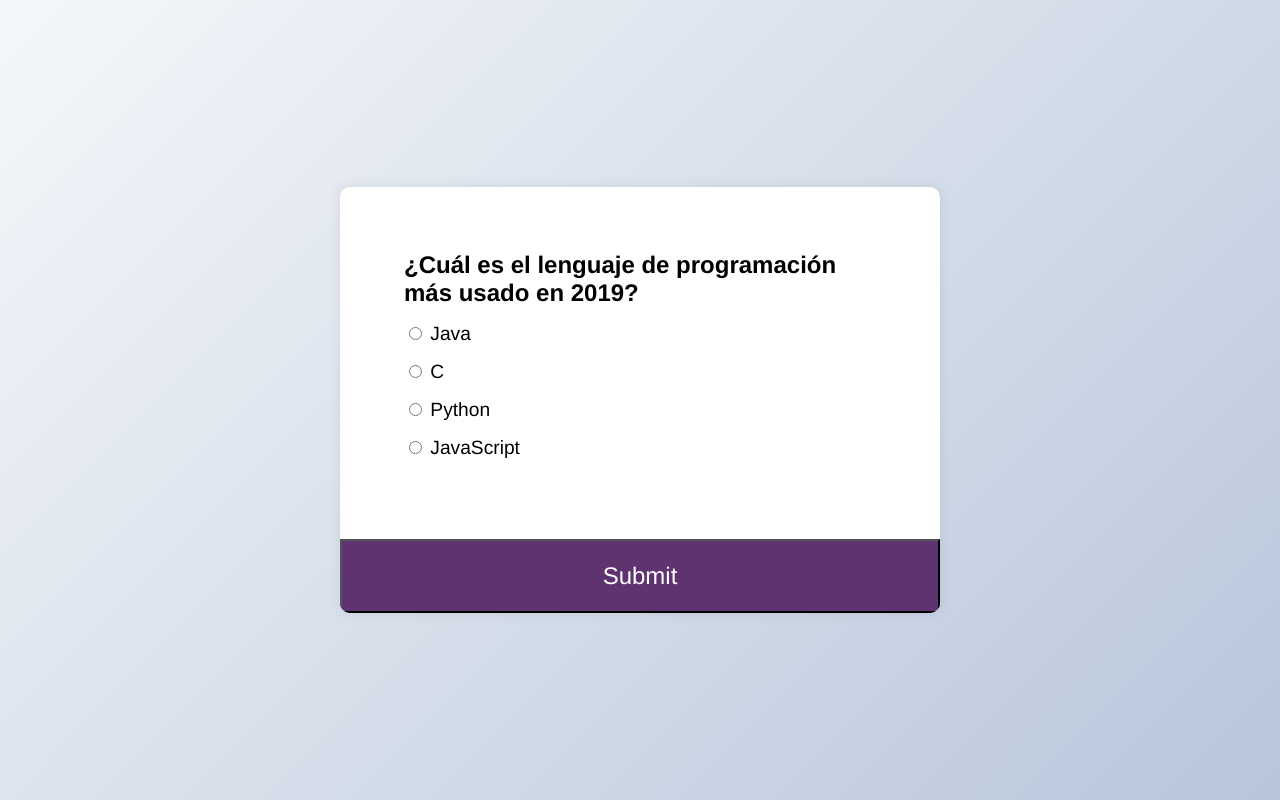
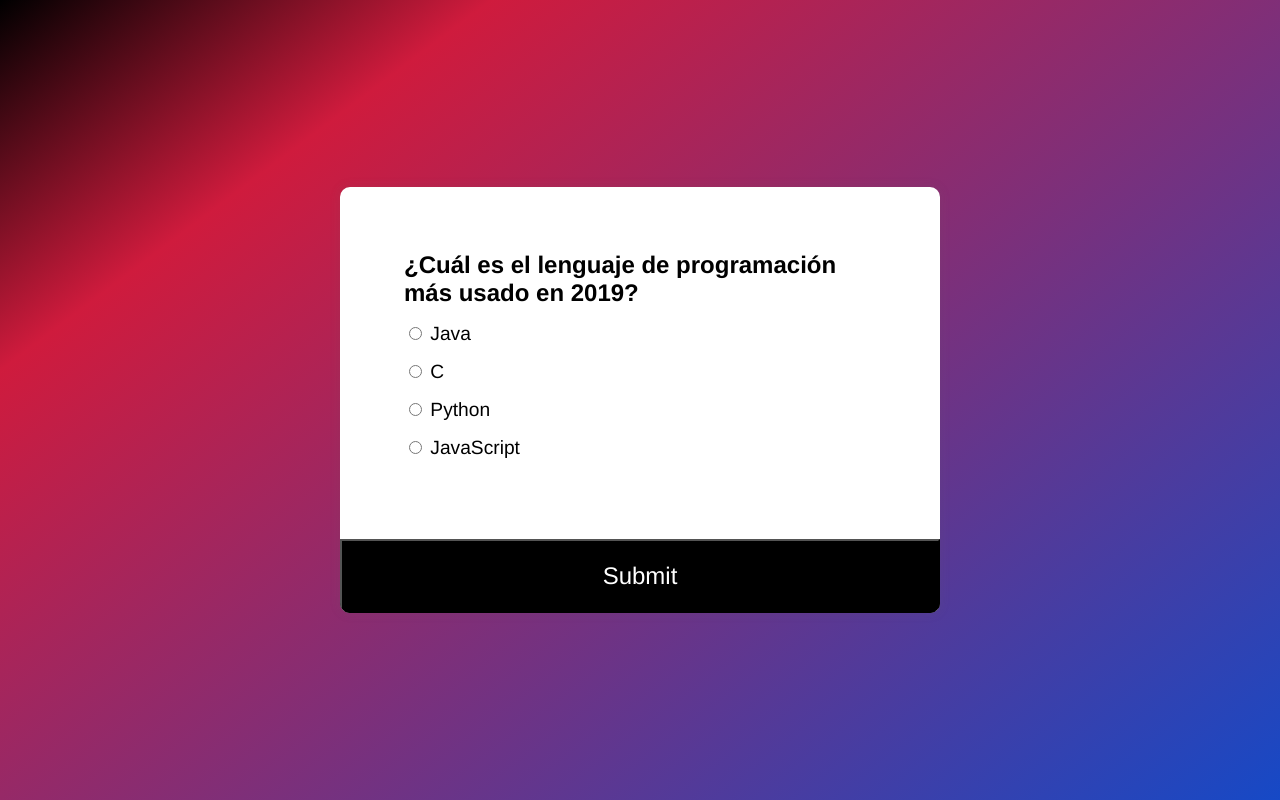
Before and after one commit to KevNic96/Quiz-App, a plain HTML site: page index.html in a window 1280 px wide. Both pictures are taken after a click on the button "Submit". Drawn offline with Linux system fonts and the light colour scheme.

Commit message:
Add files via upload

```diff
--- a/index.js
+++ b/index.js
@@ -11,7 +11,7 @@ const quizData = [
     question:
       "¿Qué tipo de Selector selecciona a todos los elementos del HTML?",
     a: "Selector Universal",
-    b: "Selector de elemetos",
+    b: "Selector de elementos",
     c: "Selector de clase",
     d: "Agrupación de selectores",
     correct: "a",
@@ -147,7 +147,7 @@ submitBtn.addEventListener("click", () => {
     if (currentQuiz < quizData.length) {
       loadQuiz();
     } else {
-      quiz.innerHTML = `<h2>You answered correctly at ${score}/${quizData.length} questions.</h2>`;
+      quiz.innerHTML = `<h2>¡Contestaste correctamente ${score} de ${quizData.length} preguntas!</h2>`;
     }
   }
 });
--- a/style.css
+++ b/style.css
@@ -3,8 +3,8 @@
 }
 
 body{
-    background-color: #b8c6db;
-    background-image: linear-gradient(315deg,#b8c6db 0%, #f5f7fa 100%);
+    background: rgb(22,73,198);
+    background: linear-gradient(323deg, rgba(22,73,198,1) 0%, rgba(207,27,61,1) 79%, rgba(0,0,0,1) 100%);
     font-family: 'Franklin Gothic Medium', 'Arial Narrow', Arial, sans-serif;
     margin: 0;
     display: flex;
@@ -47,7 +47,7 @@ ul li label{
 }
 
 button{
-    background-color: #8e44ad;
+    background-color: #000000;
     display: block;
     width: 100%;
     cursor: pointer;
@@ -59,11 +59,11 @@ button{
 }
 
 button:hover{
-    background-color: #732d91;
+    background-color: #111111;
 }
 
 button:focus{
-    background-color: #5e3370;
+    /* background-color: #5a5a5a; */
     outline: none;
 }
 
```
